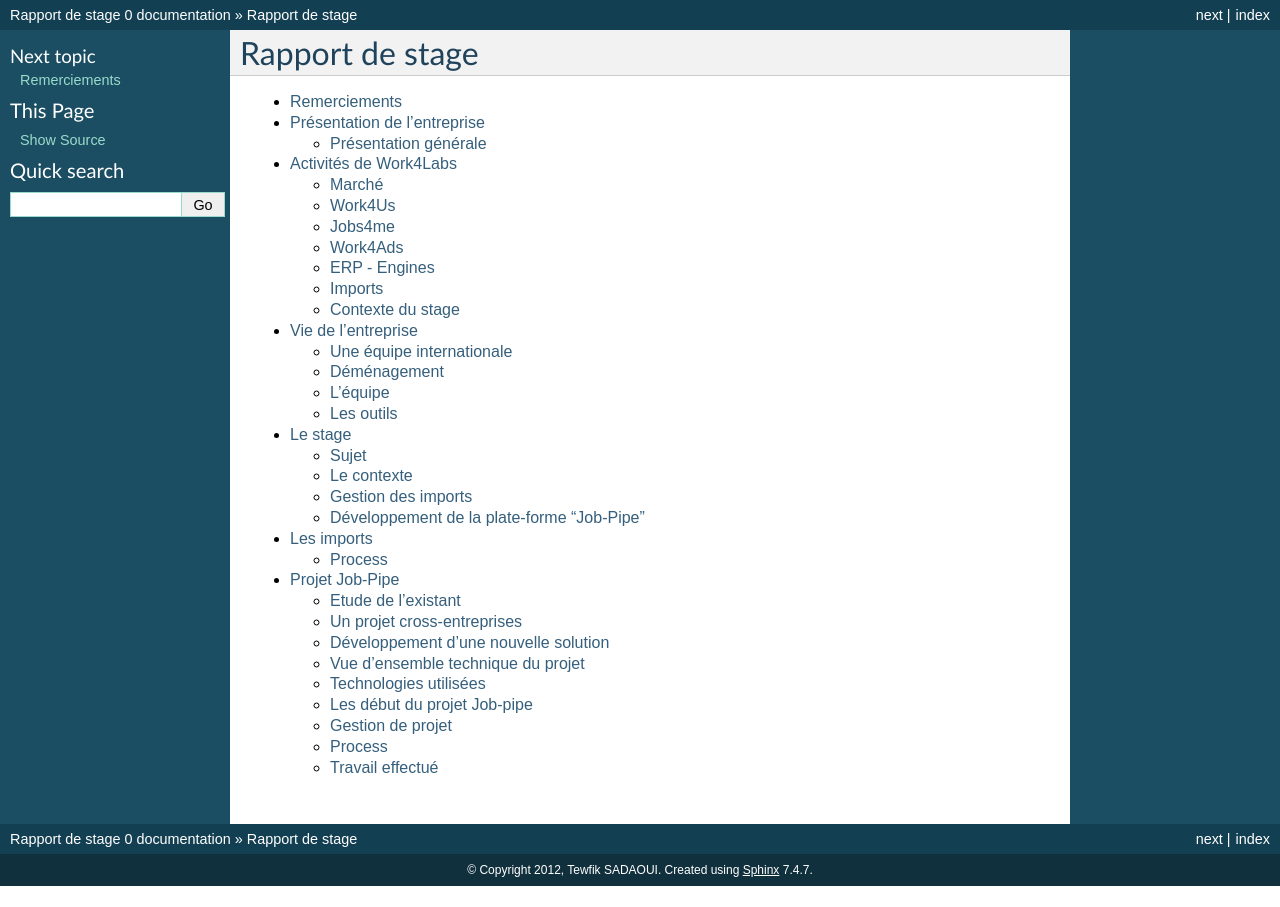
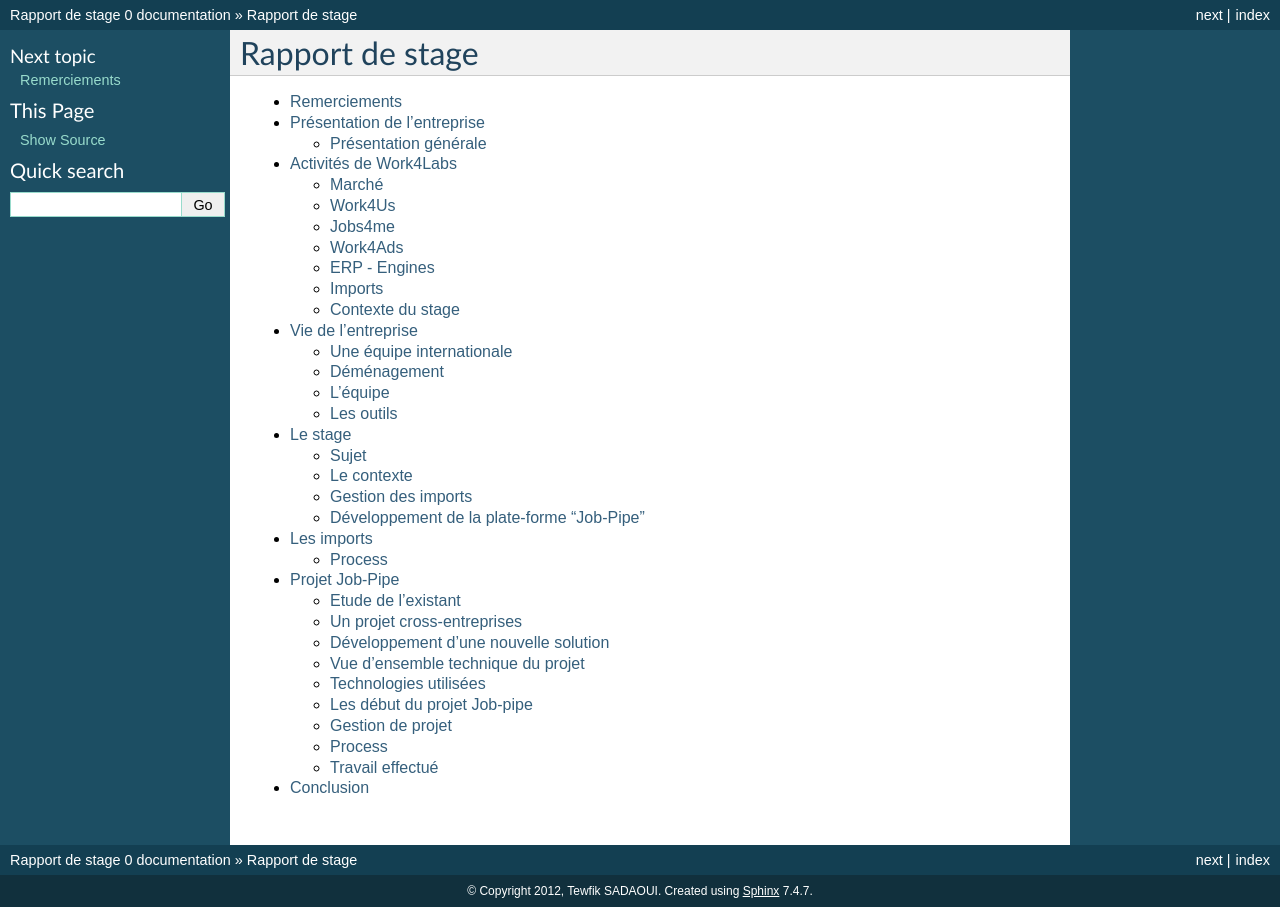
Before and after one commit to tsadaoui/Rapport_stage, a Sphinx documentation site: the page built from source/index.rst, in a window 1280 px wide. Built offline with Sphinx 7.4.7, drawn with Linux system fonts in a browser that asks for light colours.

Commit message:
Ajout du fichier pour la conclusion

```diff
--- /dev/null
+++ b/source/conclusion.rst
@@ -0,0 +1,4 @@
+Conclusion
+==========
+
+CDI
--- a/source/index.rst
+++ b/source/index.rst
@@ -16,3 +16,4 @@ Rapport de stage
    stage
    imports
    plate_forme
+   conclusion
```
